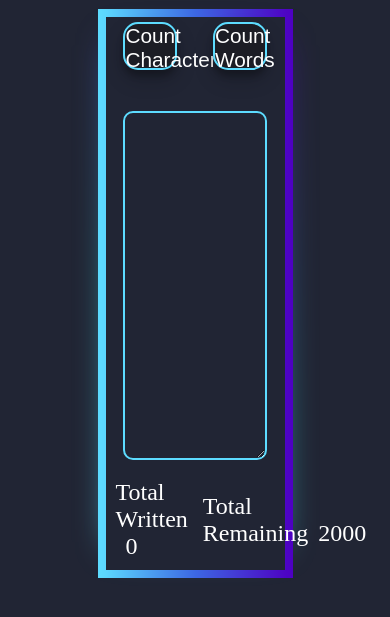
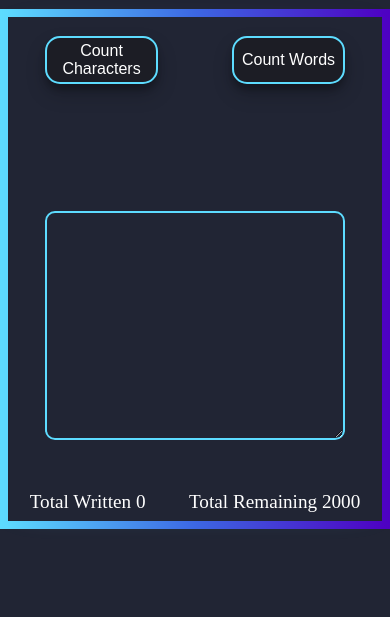
Before and after one commit to MaryRichelle/Words-Characters-Counter, a plain HTML site: page index.html in a window 390 px wide. Shown: the part 77-694 px from the top of the page. Drawn offline with Linux system fonts and the light colour scheme.

Commit message:
added responsiveness on different screen sizes

```diff
--- a/index.html
+++ b/index.html
@@ -16,16 +16,18 @@
       <button id="count-characters">Count Characters</button>
       <button type="button" id="word-counter">Count Words</button>
     </aside>
-    <p id="description">visibility</p>
+    <p id="description">hidden</p>
     <form action="" id="form">
       <textarea type="text" rows="15" cols="50" id="user-input" placeholder="write your text here.........................
           ">
         </textarea>
     </form>
     <section>
-      <p id="total-written">Total Written <span id="counter">0</span></p>
-      <p id="character-remaining">
-        Total Remaining<span id="remaining-words">2000</span>
+      <p id="total-written"  class="results">Total Written
+        <span id="counter">0</span>
+      </p>
+      <p id="character-remaining" class="results">Total Remaining
+        <span id="remaining-words">2000</span>
       </p>
     </section>
   </main>
--- a/style.css
+++ b/style.css
@@ -11,8 +11,13 @@ h1 {
   color: white;
 }
 main {
-  width: 50vw;
+  width: 100%;
   margin: auto;
+  display: flex;
+  flex-direction: column;
+  justify-content: space-around;
+  gap: 2rem;
+  padding-block: 0.5rem;
   background-color: inherit;
   border-radius: 6px;
   color: #fff;
@@ -21,6 +26,7 @@ main {
   border: 8px solid;
   border-image: linear-gradient(to right, #5ddcff, #3c67e3, #4e00c2) 5;
   border-radius: 4px;
+  font-size: 1.8rem;
 }
 
 main::after {
@@ -56,19 +62,18 @@ main:hover:after {
   height: 3rem;
   color: #fff;
   margin-top: 3%;
-  font-size: 1.3rem;
   text-align: center;
   border: 2px solid #5ddcff;
   border-radius: 15px;
   cursor: pointer;
   box-shadow: rgba(0, 0, 0, 0.19) 0px 10px 20px, rgba(0, 0, 0, 0.23) 0px 6px 6px;
+  font-size: 1rem;
 }
 textarea {
   width: 80%;
   margin: auto;
   display: grid;
   background: inherit;
-  font-size: 20px;
   margin-top: 5%;
   border-radius: 10px;
   font-style: italic;
@@ -84,24 +89,15 @@ aside {
 }
 #description {
   text-align: center;
-  font-size: 1.5rem;
   margin-top: 3%;
   font-weight: bold;
   visibility: hidden;
 }
-#character-remaining {
+.results {
   margin-top: 5%;
-  padding: 5px;
-  font-size: 1.5rem;
+  font-size: 1.2rem;
 }
-#total-written {
-  margin-top: 5%;
-  padding: 10px;
-  font-size: 1.5rem;
-}
-span {
-  padding: 10px;
-}
+
 
 @keyframes spin {
   0% {
@@ -112,3 +108,11 @@ span {
     transform: rotate(360deg);
   }
 }
+@media screen and (min-width: 760px) {
+  main {
+    width: 60%;
+  }
+  .results{
+    font-size: 1.8rem;
+  }
+}
```
